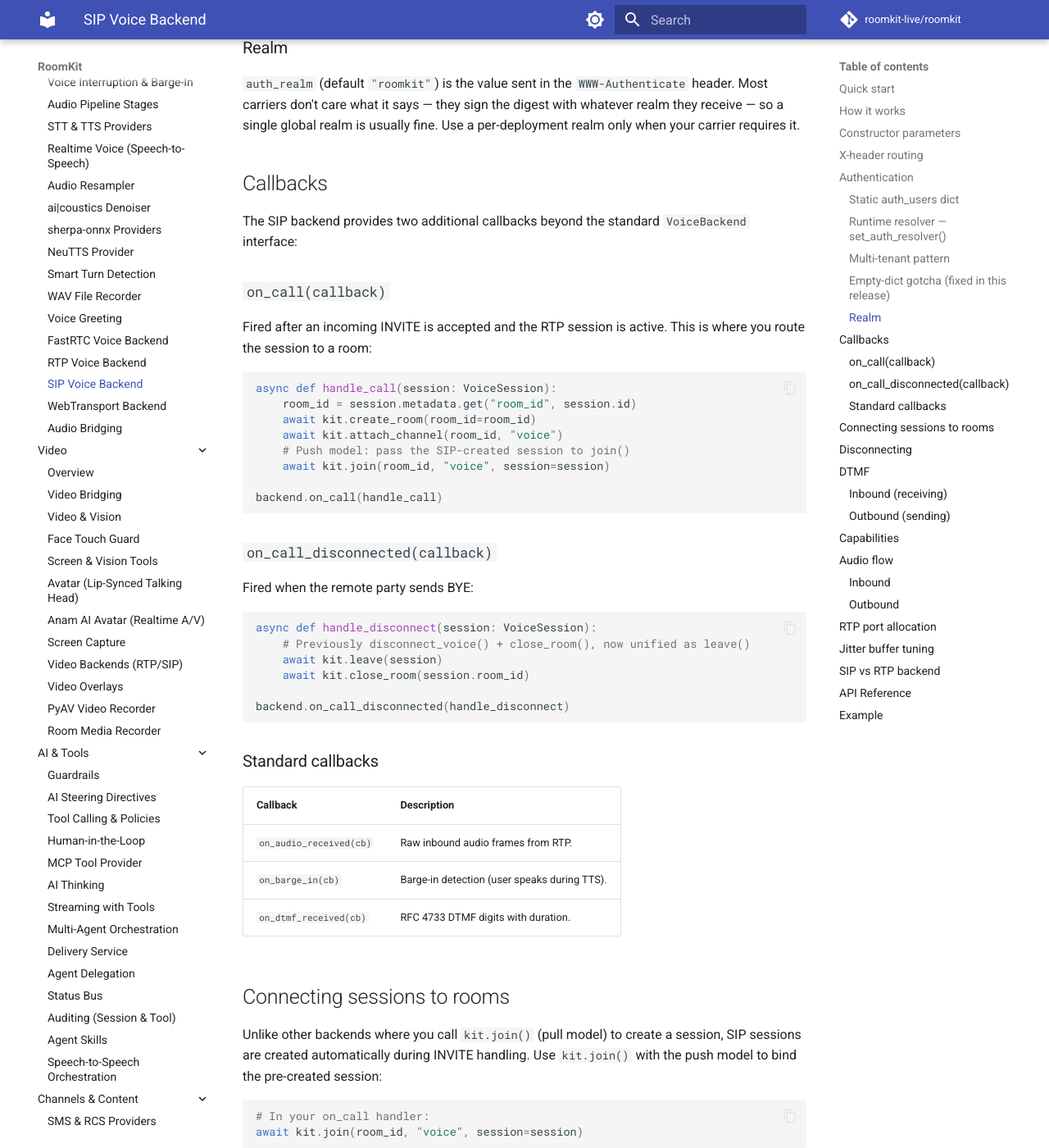
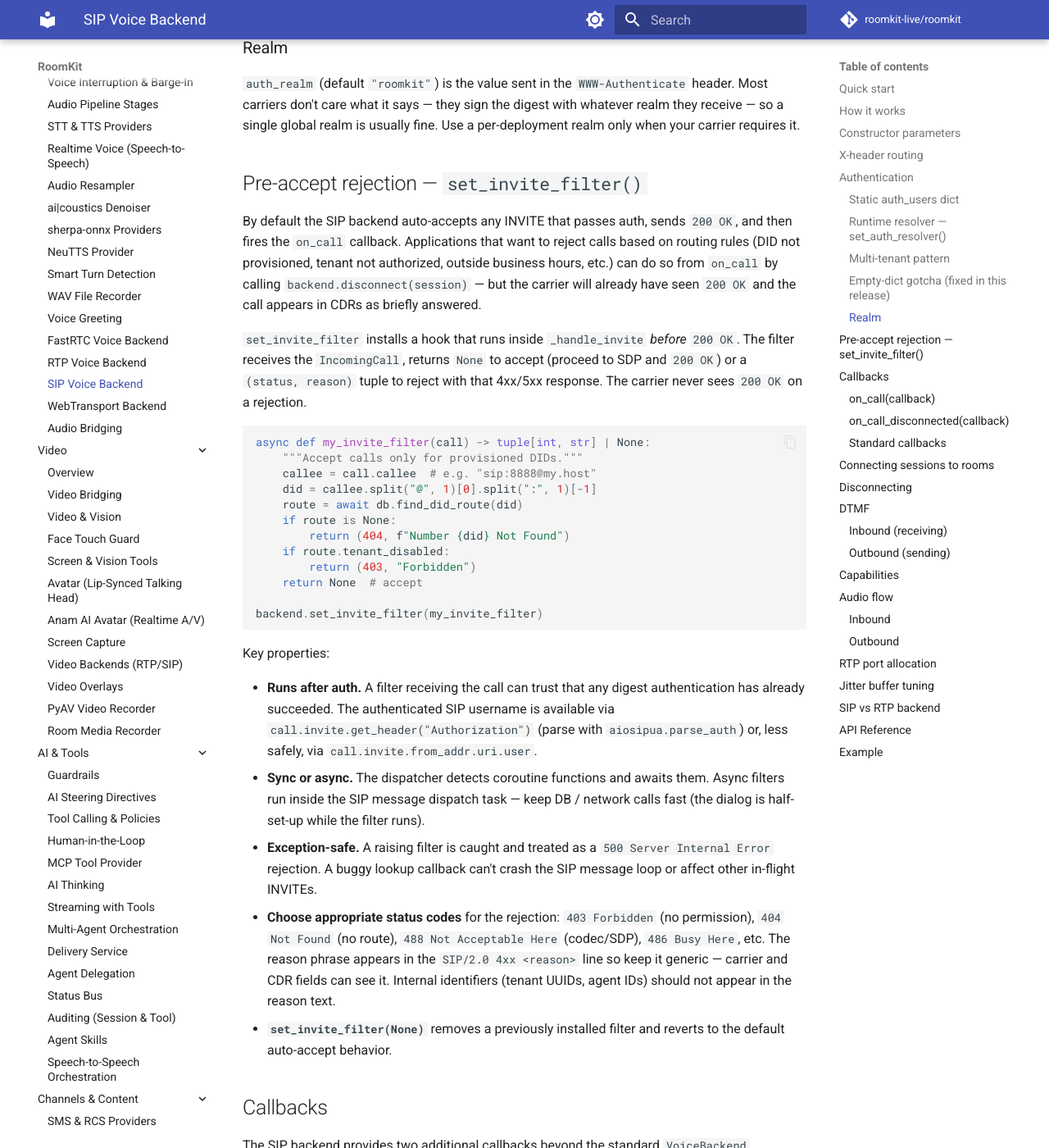
Before and after one commit to roomkit-live/roomkit-docs, an MkDocs documentation site: the page built from docs/guides/sip-backend.md, in a window 1280 px wide and 1400 px high, scrolled down 4990 px. Shown: the whole window at 82% size. Built offline with MkDocs 1.6.1 and Material for MkDocs 9.7.7, drawn with Linux system fonts in a browser that asks for light colours; comment, search, counter and statistics services are not loaded.

Commit message:
docs(sip): document set_invite_filter for pre-accept rejection
Adds a section under the SIP Voice Backend guide covering the new
set_invite_filter API: how it differs from disconnect-from-on_call,
the accept/reject decision protocol, sync vs async support,
exception safety, and guidance on choosing status codes + keeping
reason phrases free of internal identifiers.

````diff
--- a/docs/guides/sip-backend.md
+++ b/docs/guides/sip-backend.md
@@ -187,6 +187,35 @@ If you want to start with no credentials and add them later (via mutation or a r
 
 `auth_realm` (default `"roomkit"`) is the value sent in the `WWW-Authenticate` header. Most carriers don't care what it says — they sign the digest with whatever realm they receive — so a single global realm is usually fine. Use a per-deployment realm only when your carrier requires it.
 
+## Pre-accept rejection — `set_invite_filter()`
+
+By default the SIP backend auto-accepts any INVITE that passes auth, sends `200 OK`, and then fires the `on_call` callback. Applications that want to reject calls based on routing rules (DID not provisioned, tenant not authorized, outside business hours, etc.) can do so from `on_call` by calling `backend.disconnect(session)` — but the carrier will already have seen `200 OK` and the call appears in CDRs as briefly answered.
+
+`set_invite_filter` installs a hook that runs inside `_handle_invite` *before* `200 OK`. The filter receives the `IncomingCall`, returns `None` to accept (proceed to SDP and `200 OK`) or a `(status, reason)` tuple to reject with that 4xx/5xx response. The carrier never sees `200 OK` on a rejection.
+
+```python
+async def my_invite_filter(call) -> tuple[int, str] | None:
+    """Accept calls only for provisioned DIDs."""
+    callee = call.callee  # e.g. "sip:8888@my.host"
+    did = callee.split("@", 1)[0].split(":", 1)[-1]
+    route = await db.find_did_route(did)
+    if route is None:
+        return (404, f"Number {did} Not Found")
+    if route.tenant_disabled:
+        return (403, "Forbidden")
+    return None  # accept
+
+backend.set_invite_filter(my_invite_filter)
+```
+
+Key properties:
+
+- **Runs after auth.** A filter receiving the call can trust that any digest authentication has already succeeded. The authenticated SIP username is available via `call.invite.get_header("Authorization")` (parse with `aiosipua.parse_auth`) or, less safely, via `call.invite.from_addr.uri.user`.
+- **Sync or async.** The dispatcher detects coroutine functions and awaits them. Async filters run inside the SIP message dispatch task — keep DB / network calls fast (the dialog is half-set-up while the filter runs).
+- **Exception-safe.** A raising filter is caught and treated as a `500 Server Internal Error` rejection. A buggy lookup callback can't crash the SIP message loop or affect other in-flight INVITEs.
+- **Choose appropriate status codes** for the rejection: `403 Forbidden` (no permission), `404 Not Found` (no route), `488 Not Acceptable Here` (codec/SDP), `486 Busy Here`, etc. The reason phrase appears in the `SIP/2.0 4xx <reason>` line so keep it generic — carrier and CDR fields can see it. Internal identifiers (tenant UUIDs, agent IDs) should not appear in the reason text.
+- **`set_invite_filter(None)`** removes a previously installed filter and reverts to the default auto-accept behavior.
+
 ## Callbacks
 
 The SIP backend provides two additional callbacks beyond the standard `VoiceBackend` interface:
````
